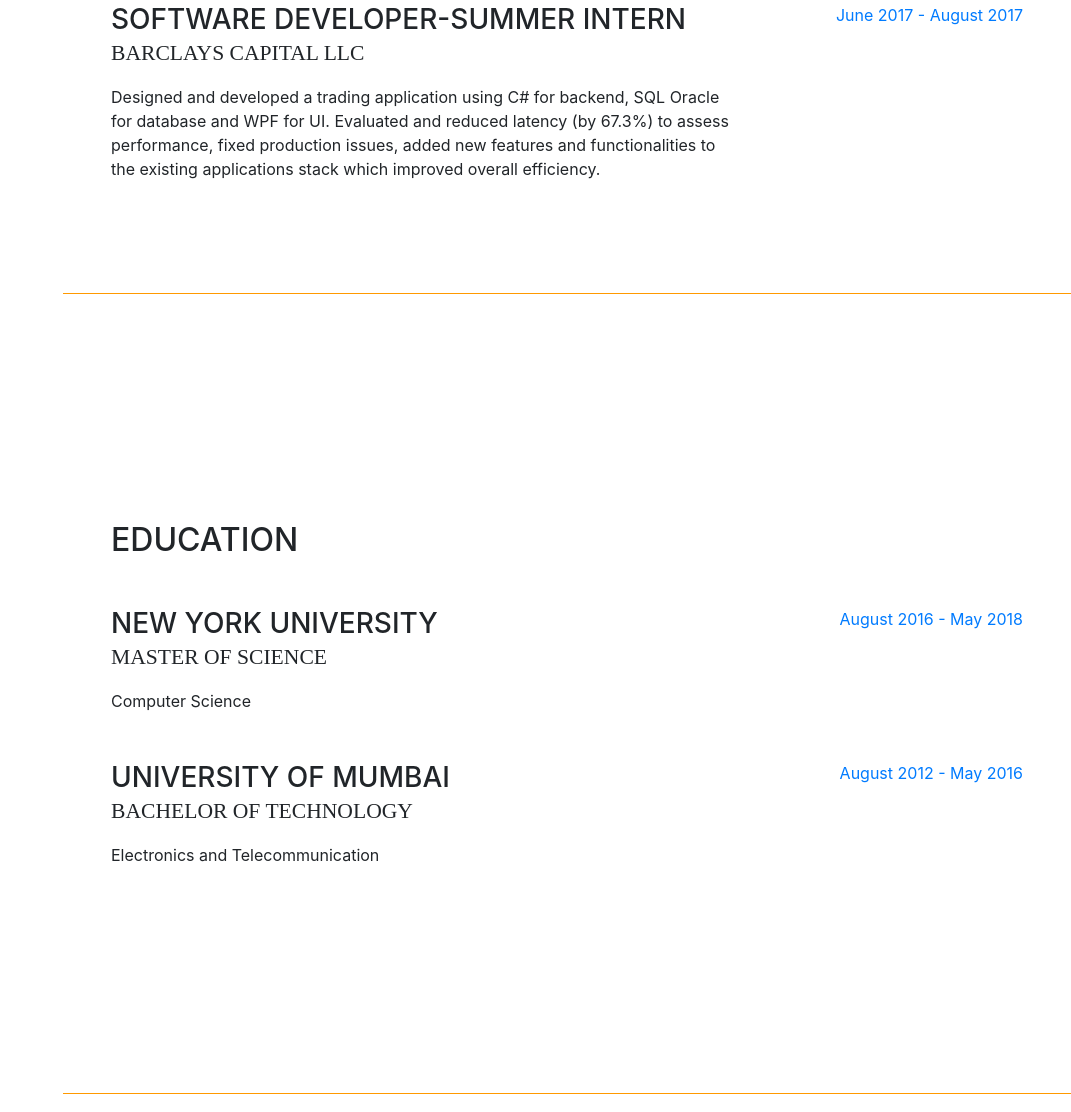
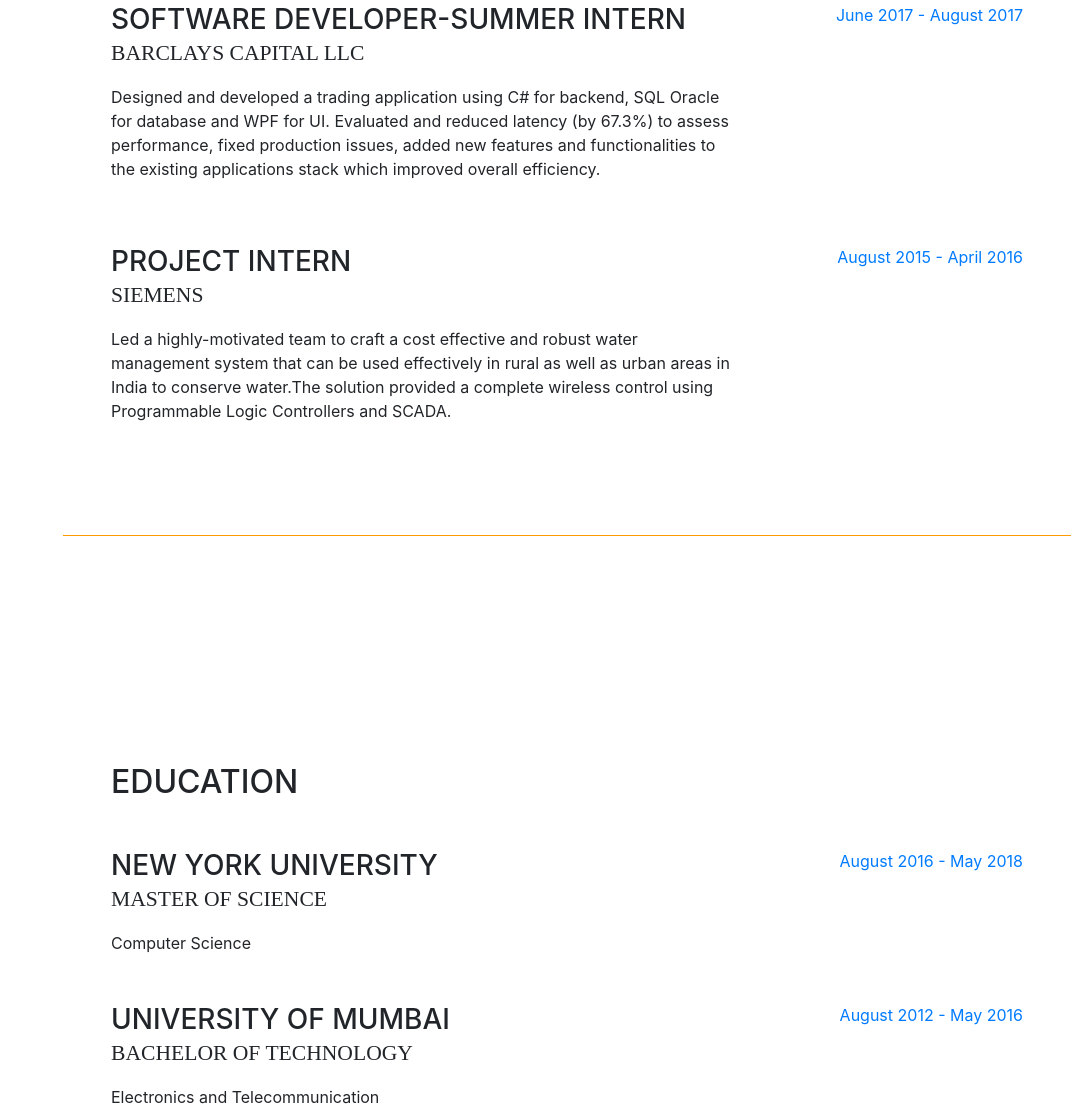
Before and after one commit to Nishtha1994/portfolio, a website with bundled scripts: page index.html in a window 1280 px wide. Shown: the part 1367-2479 px from the top of the page, without its empty margins (209-1280 px from the left). Built offline with nearby package versions, Linux system fonts and the light colour scheme; a web font is replaced by a local one.

Commit message:
Update index.html

```diff
--- a/index.html
+++ b/index.html
@@ -183,6 +183,18 @@
             </div>
             <div class="resume-date text-md-right">
               <span class="text-primary">June 2017 - August 2017</span>
+            </div>
+          </div>
+
+           <div class="resume-item d-flex flex-column flex-md-row mb-5">
+            <div class="resume-content mr-auto">
+              <h3 class="mb-0">Project Intern</h3>
+              <div class="subheading mb-3">Siemens</div>
+              <p>Led a highly-motivated team to craft a cost effective and robust water management system that can be used effectively in rural as well as urban areas in India to conserve water.The solution provided a complete wireless control using Programmable Logic Controllers and SCADA.
+              </p>
+            </div>
+            <div class="resume-date text-md-right">
+              <span class="text-primary">August 2015 - April 2016</span>
             </div>
           </div>
 
@@ -375,7 +387,7 @@
         <div class="my-auto">
           <h2 class="mb-5">Interests</h2>
           <p>Apart from being a software developer, I enjoy most of my time being outdoors. I am a sports enthusiast and have represented my university as well as my undergraduate college in soccer. I also like swimming, cycling and reading fiction.</p>
-          <p class="mb-0">I like volunteering activities and helping out at community events. I have been a part of my college social wing and its main objective was to help the underprivileged kids with their education. </p>
+          <p class="mb-0">I like volunteering activities and helping out at community events. I have been a part of my college social wing and we used to organize educational activities for childrens.  </p>
 
           &nbsp; &nbsp; &nbsp; &nbsp; &nbsp; &nbsp; &nbsp;
 
```
